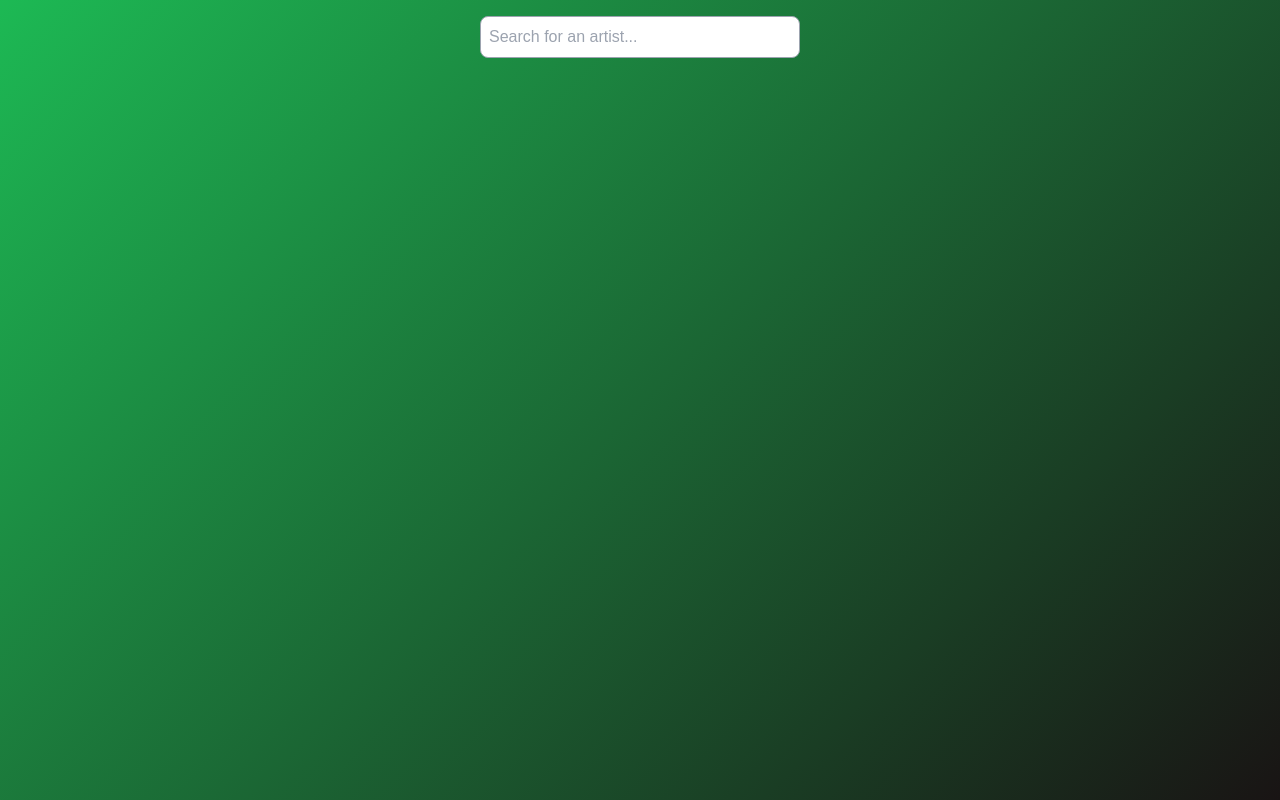
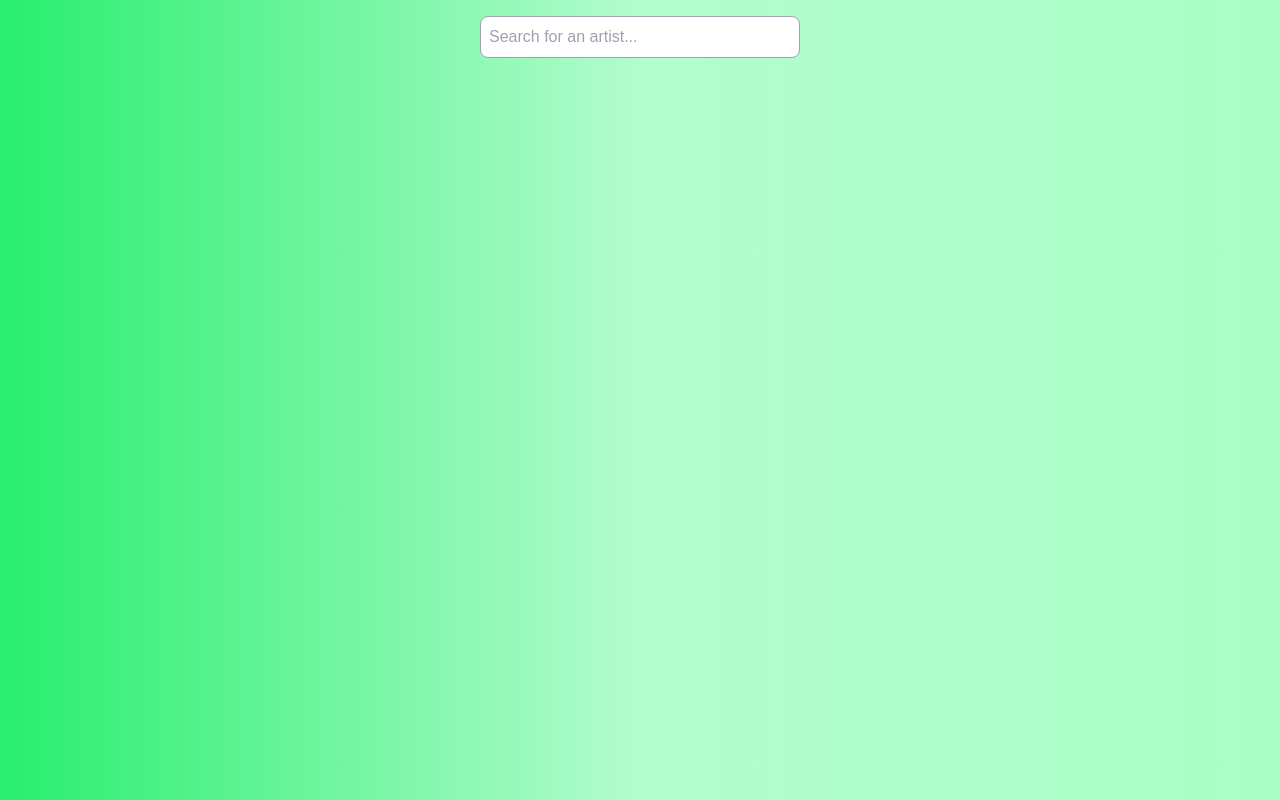
Before and after one commit to knbr13/finder, a React (Vite) app: page /artist in a window 1280 px wide. Built offline with nearby package versions, Linux system fonts and the light colour scheme; sample sign-in values are in the browser's storage.

Commit message:
update the background color

```diff
--- a/src/App.css
+++ b/src/App.css
@@ -2,7 +2,7 @@ body {
     margin: 0;
     padding: 0;
     font-family: Arial, sans-serif;
-    background: linear-gradient(135deg, #1db954, #191414);
+    background: linear-gradient(90deg, #28ee6e, #b3fcce , #a8ffc6);
     background-repeat: no-repeat;
     background-size: cover;
     background-attachment: fixed;
```
